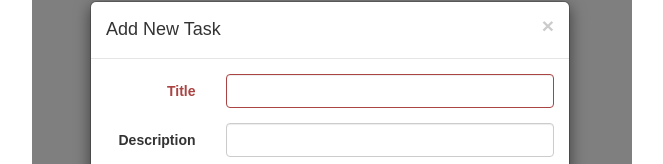
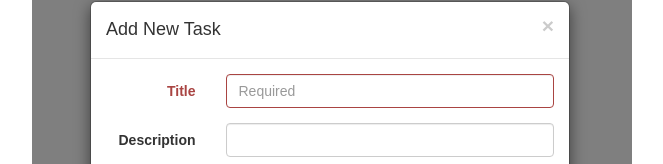
Before and after one commit to theerapatk/todo-list-app, a React (Create React App) app: page / in a window 1280 px wide. Both pictures are taken after a click on the button "Add". Shown: the part 273-437 px from the top of the page, without its empty margins (308-971 px from the left). Built offline with nearby package versions, Linux system fonts and the light colour scheme.

Commit message:
Added placeholder text when required field is empty

```diff
--- a/src/dialog/DialogInput.js
+++ b/src/dialog/DialogInput.js
@@ -5,7 +5,7 @@ class DialogInput extends Component {
   constructor(props) {
     super(props);
     this.state = {
-      value: this.props.fieldValue,
+      value: this.props.fieldValue
     };
     this.handleChange = this.handleChange.bind(this);
   }
@@ -22,16 +22,16 @@ class DialogInput extends Component {
   }
 
   render() {
-    var validationState = null;
+    var isError = false;
     if (this.props.id === 'title') {
       if (this.state.value == null || this.state.value.trim() === '') {
-        validationState = 'error';
+        isError = true;
       }
     }
 
     return (
       <Form componentClass="fieldset" horizontal>
-        <FormGroup validationState={validationState}>
+        <FormGroup validationState={isError ? 'error' : null}>
           <Col componentClass={ControlLabel} xs={3}>
             {this.props.label}
           </Col>
@@ -45,6 +45,7 @@ class DialogInput extends Component {
                   type="text"
                   id={this.props.id}
                   value={this.state.value}
+                  placeholder={isError ? 'Required' : null}
                   onChange={this.handleChange} />
               )}
           </Col>
```
